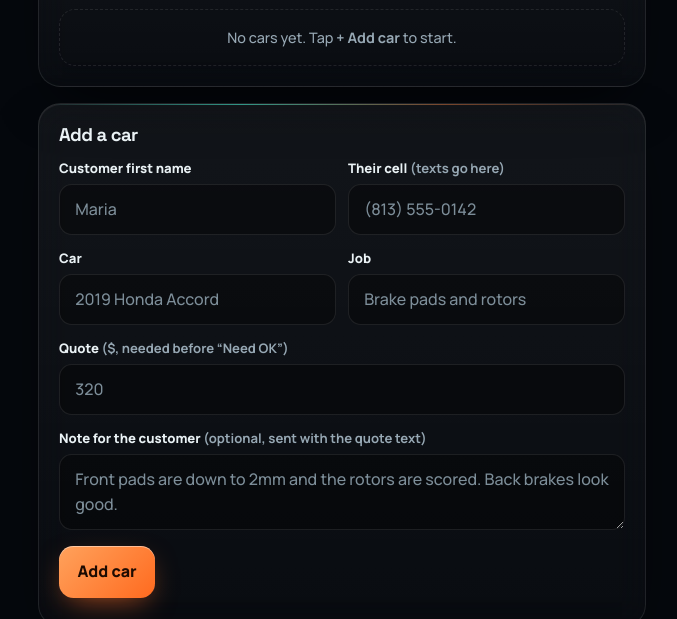
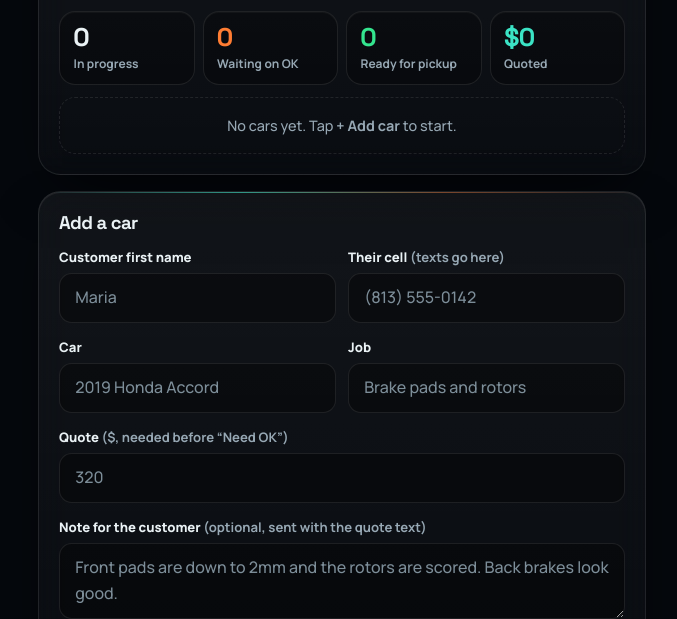
Before and after one commit to Jholmanl/Lead-Helper, a plain HTML site: page owner.html in a window 1280 px wide. Shown: the part 181-800 px from the top of the page, without its empty margins (298-975 px from the left). Drawn offline with Linux system fonts and the light colour scheme.

Commit message:
Owner tracker: at-a-glance counters with tap-to-filter
In progress, Waiting on OK, Ready for pickup and total quoted, carried
over from the demo's Your customers panel. Tap a counter to filter cars.

Co-Authored-By: Claude Opus 5.5 <noreply@anthropic.com>
Claude-Session: https://claude.ai/code/session_01FpaA1CHVQtpLq2x5GJst7s

```diff
--- a/owner.html
+++ b/owner.html
@@ -40,6 +40,15 @@ textarea.in{min-height:4.2rem;resize:vertical}
 .btn.sm2{min-height:2.5rem;padding:.45rem .85rem;font-size:.85rem}
 .btn:focus-visible,button:focus-visible,a:focus-visible{outline:2px solid var(--ac);outline-offset:2px}
 .hint{font-size:.8rem;color:var(--dim);margin-top:.5rem}
+.stats{display:grid;grid-template-columns:repeat(2,minmax(0,1fr));gap:.5rem;margin-top:.9rem}
+@media(min-width:560px){.stats{grid-template-columns:repeat(4,minmax(0,1fr))}}
+.stat{display:block;text-align:left;border:1px solid var(--bd);background:rgba(0,0,0,.28);border-radius:1rem;padding:.7rem .85rem;cursor:pointer;transition:border-color .2s,box-shadow .2s;min-height:auto;box-shadow:inset 0 1px 0 rgba(255,255,255,.04)}
+.stat b{display:block;font:700 1.6rem/1.1 var(--hd);font-variant-numeric:tabular-nums;letter-spacing:-.02em}
+.stat span{display:block;font-size:.75rem;color:var(--dim);font-weight:700;margin-top:.15rem}
+.stat[aria-pressed="true"]{border-color:rgba(59,227,197,.6);box-shadow:0 0 0 1px rgba(59,227,197,.3),0 8px 24px -12px rgba(59,227,197,.7)}
+.stat.o b{color:var(--cta)}.stat.t b{color:var(--ac)}.stat.k b{color:var(--ok)}
+.fbar{display:flex;justify-content:space-between;align-items:center;margin-top:.6rem;font-size:.8rem;color:var(--dim)}
+.fbar button{background:none;border:0;color:var(--ac);font-weight:800;cursor:pointer;min-height:2rem;padding:0}
 /* car rows */
 .car{border:1px solid var(--bd);border-radius:1.1rem;padding:.85rem;margin-top:.75rem;background:rgba(0,0,0,.3)}
 .car.flash{animation:flash 1.2s ease}
@@ -78,6 +87,13 @@ details[open] summary::after{content:"–"}
   <section class="card" aria-labelledby="h-cars">
     <div class="hrow"><h1 id="h-cars">Cars in the shop</h1><button class="btn sm2" id="addTop" type="button">+ Add car</button></div>
     <p class="hint" style="margin-top:.35rem">Tap a stage to text the customer that update. Your texting app opens with the message ready, so just hit send.</p>
+    <div class="stats" id="stats" role="group" aria-label="Shop at a glance, tap to filter">
+      <button class="stat" type="button" data-f="shop"><b id="nShop">0</b><span>In progress</span></button>
+      <button class="stat o" type="button" data-f="ok"><b id="nOk">0</b><span>Waiting on OK</span></button>
+      <button class="stat k" type="button" data-f="ready"><b id="nReady">0</b><span>Ready for pickup</span></button>
+      <button class="stat t" type="button" data-f="quoted"><b id="nQ">$0</b><span>Quoted</span></button>
+    </div>
+    <div class="fbar hide" id="fbar"><span id="fText"></span><button type="button" id="fClear">Show all</button></div>
     <div id="cars"></div>
   </section>
 
@@ -151,12 +167,26 @@ function saveShop(){store("alaShop",{n:val("sName"),p:val("sPhone"),a:val("sAddr
 // demo data (kept in memory only)
 if(demo){store("alaShop",{n:"Sunshine Auto Repair",p:"(813) 555-0100",a:"123 Main St, Zephyrhills, FL"});var t=Date.now();
  saveCars([{id:"d1",n:"Maria",p:"(813) 555-0142",car:"2019 Honda Accord",job:"Brake pads and rotors",q:"320",note:"Front pads are down to 2mm and the rotors are scored. Back brakes look good.",st:1,sent:{0:t-36e5,1:t-12e5}},
-  {id:"d2",n:"James",p:"(813) 555-0177",car:"2021 Ford F-150",job:"Oil change",q:"",note:"",st:0,sent:{0:t-6e5}}]);
+  {id:"d2",n:"James",p:"(813) 555-0177",car:"2021 Ford F-150",job:"Oil change",q:"",note:"",st:0,sent:{0:t-6e5}},
+  {id:"d3",n:"Priya",p:"(813) 555-0190",car:"2020 Toyota Camry",job:"A/C compressor",q:"880",note:"",st:4,sent:{0:t-9e6,1:t-8e6,2:t-7e6,3:t-5e6,4:t-3e5}}]);
  sh=shop();$("sName").value=sh.n;$("sPhone").value=sh.p;$("sAddr").value=sh.a}
 if(sh.n&&sh.p)$("shopBox").open=false;$("shopSum").textContent=sh.n||"";
 function tm(t){return new Date(t).toLocaleTimeString([], {hour:"numeric",minute:"2-digit"})}
-function draw(){var box=$("cars"),list=cars(),s=shop();box.innerHTML="";
- if(!list.length){box.innerHTML='<div class="empty">No cars yet. Tap <b>+ Add car</b> to start.</div>';return}
+var filt="",FL={shop:"In progress",ok:"Waiting on OK",ready:"Ready for pickup",quoted:"Quoted"};
+function match(c,f){return f==="shop"?c.st<4:f==="ok"?c.st===2:f==="ready"?c.st===4:f==="quoted"?(c.st>=2&&money(c.q)>0):true}
+function stats(list){var q=0;list.forEach(function(c){if(match(c,"quoted"))q+=money(c.q)});
+ $("nShop").textContent=list.filter(function(c){return match(c,"shop")}).length;
+ $("nOk").textContent=list.filter(function(c){return match(c,"ok")}).length;
+ $("nReady").textContent=list.filter(function(c){return match(c,"ready")}).length;
+ $("nQ").textContent="$"+Math.round(q).toLocaleString();
+ [].forEach.call($("stats").children,function(b){b.setAttribute("aria-pressed",b.dataset.f===filt)})}
+$("stats").addEventListener("click",function(e){var b=e.target.closest("[data-f]");if(!b)return;filt=filt===b.dataset.f?"":b.dataset.f;draw()});
+$("fClear").addEventListener("click",function(){filt="";draw()});
+function draw(){var box=$("cars"),all=cars(),s=shop();box.innerHTML="";stats(all);
+ var list=all.filter(function(c){return match(c,filt)});
+ $("fbar").classList.toggle("hide",!filt);$("fText").textContent=filt?FL[filt]+": "+list.length+" car"+(list.length===1?"":"s"):"";
+ if(!all.length){box.innerHTML='<div class="empty">No cars yet. Tap <b>+ Add car</b> to start.</div>';return}
+ if(!list.length){box.innerHTML='<div class="empty">No cars here right now.</div>';return}
  list.forEach(function(c){var row=document.createElement("div");row.className="car";row.id="car-"+c.id;
   row.innerHTML='<div class="ch"><div class="av" aria-hidden="true"></div><div class="info"><b></b><span></span></div><button class="ib" type="button" data-a="edit" aria-label="Edit">✎</button><button class="ib" type="button" data-a="del" aria-label="Remove">✕</button></div><div class="stp" role="group"></div><div class="cf"><span class="last"></span><button type="button" data-a="link">Copy link</button></div>';
   row.querySelector(".av").textContent=(c.n||c.car||"?").charAt(0).toUpperCase();
```
